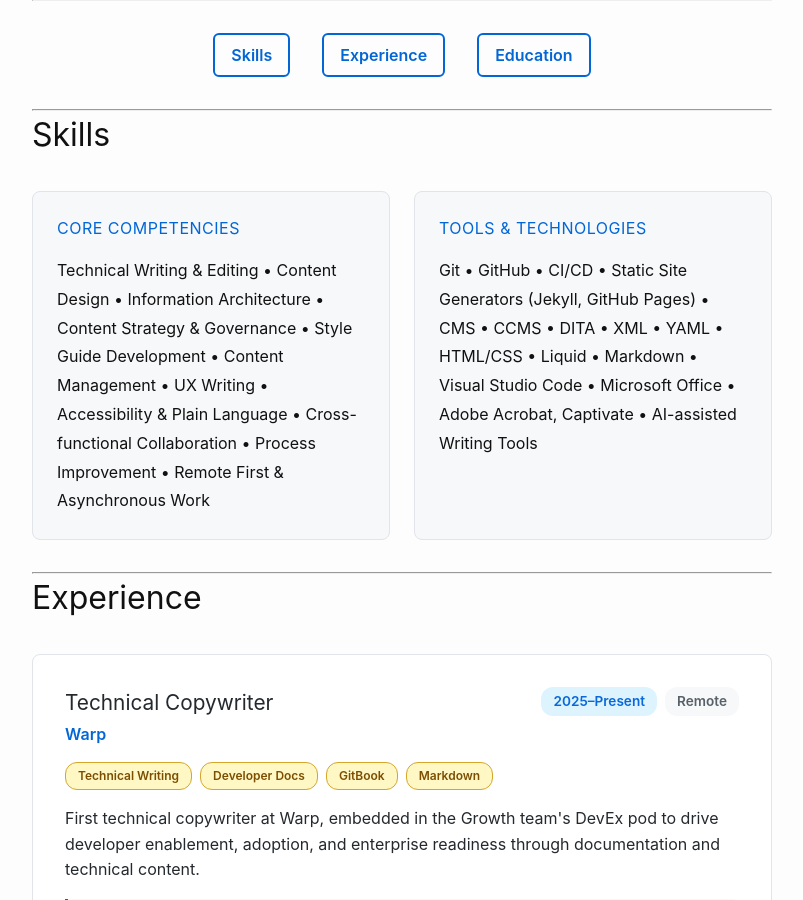
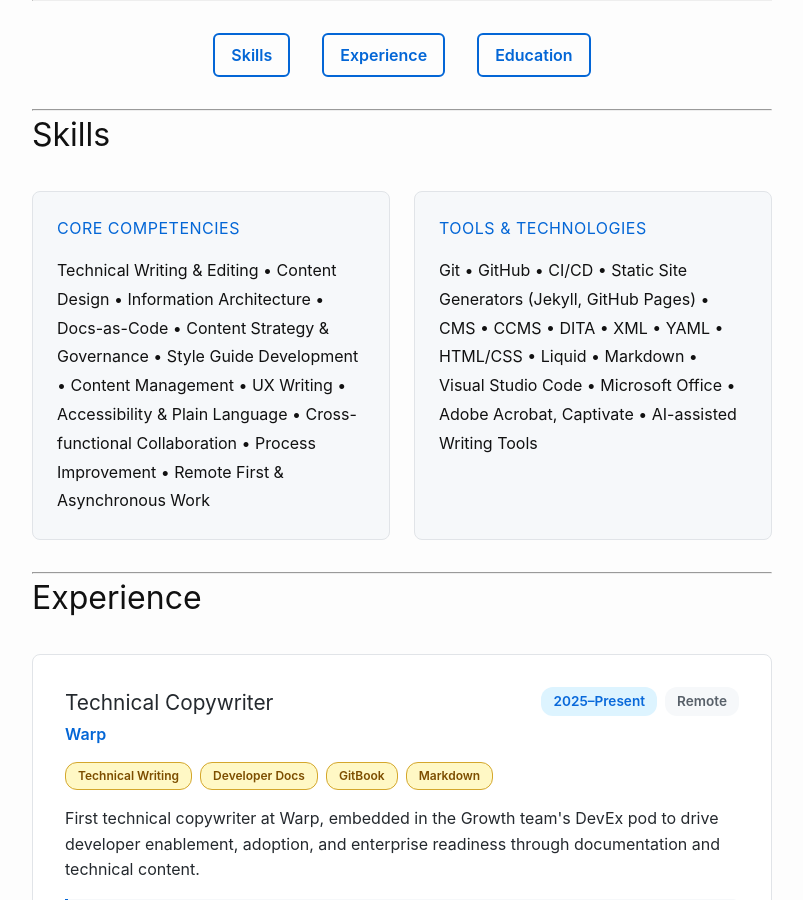
Before and after one commit to rachaelrenk/rachaelrenk.github.io, a Jekyll site: the page built from docs/resume.markdown, in a window 1280 px wide and 900 px high, scrolled down 336 px. Shown: the whole window, without its empty margins (238-1041 px from the left). Built offline with Jekyll 4.4.1, drawn with Linux system fonts in a browser that asks for light colours.

Commit message:
Update resume.markdown

```diff
--- a/docs/resume.markdown
+++ b/docs/resume.markdown
@@ -31,7 +31,7 @@ For a more traditional resume experience, please visit my [LinkedIn profile](htt
 
   <div class="skill-category">
     <h3>Core Competencies</h3>
-    <p>Technical Writing & Editing • Content Design • Information Architecture • Content Strategy & Governance • Style Guide Development • Content Management • UX Writing • Accessibility & Plain Language • Cross-functional Collaboration • Process Improvement • Remote First & Asynchronous Work</p>
+    <p>Technical Writing & Editing • Content Design • Information Architecture • Docs-as-Code • Content Strategy & Governance • Style Guide Development • Content Management • UX Writing • Accessibility & Plain Language • Cross-functional Collaboration • Process Improvement • Remote First & Asynchronous Work</p>
   </div>
 
   <div class="skill-category">
```
